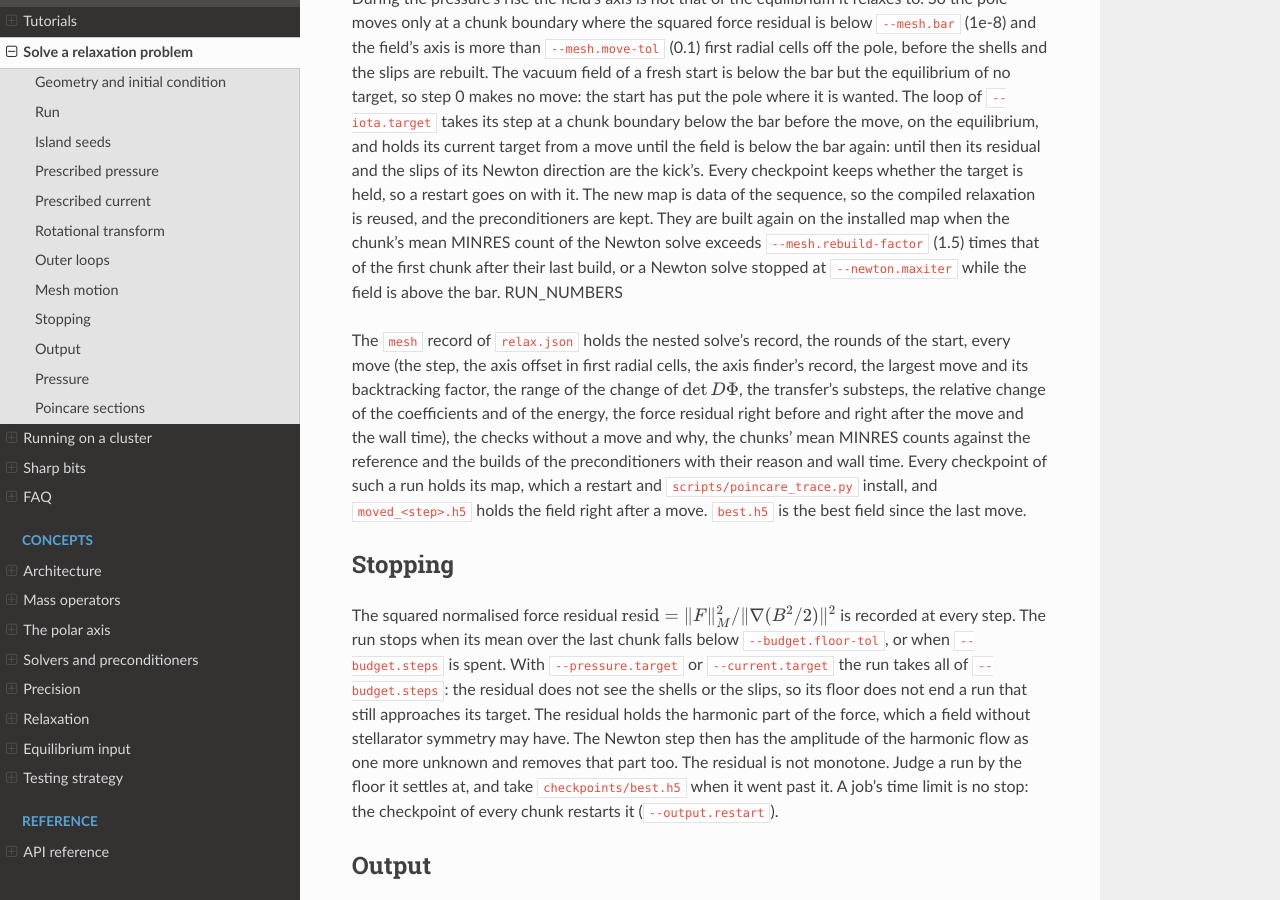
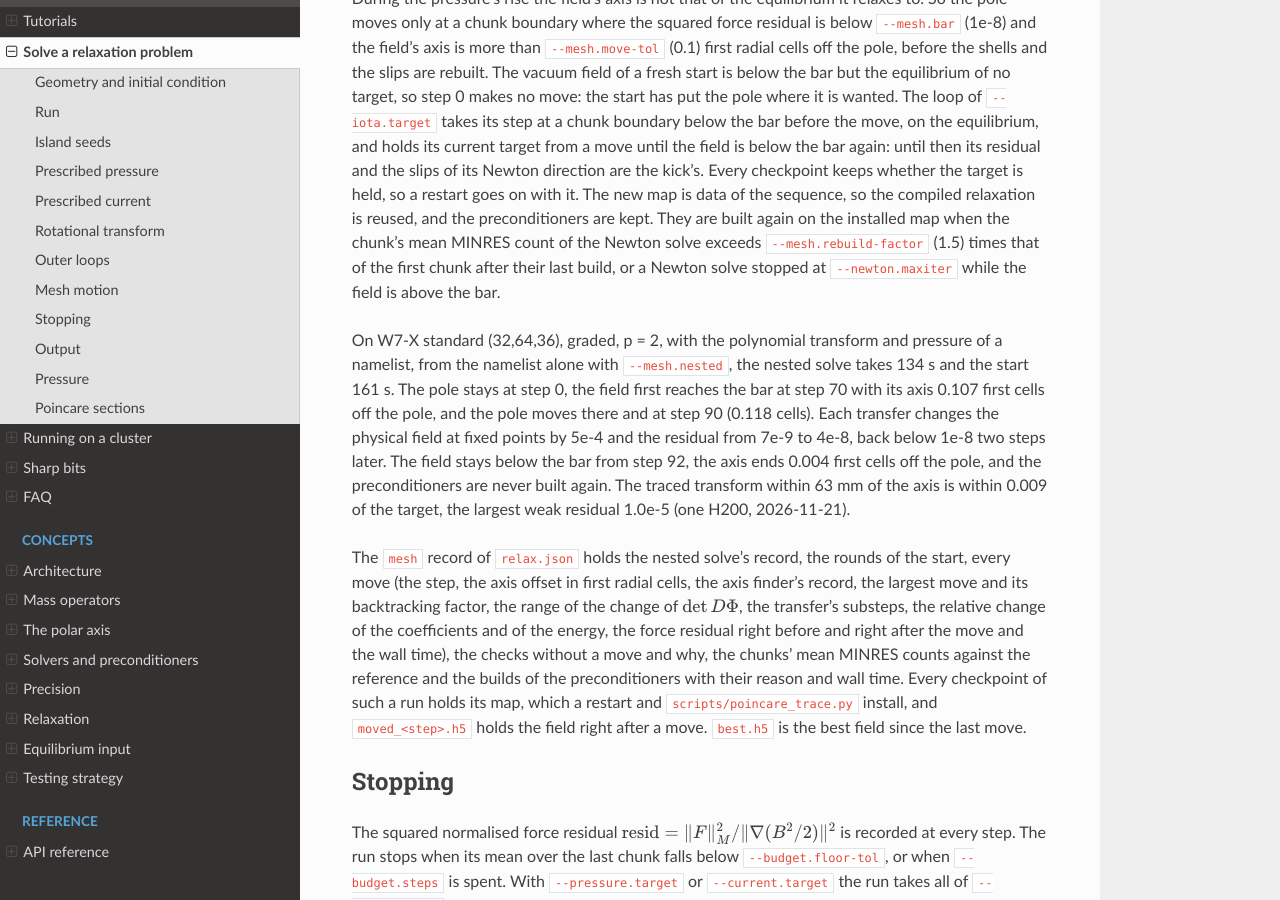
Before and after one commit to ToBlick/mrx, a Sphinx documentation site: the page built from docs/source/relaxation.md, in a window 1280 px wide and 900 px high, scrolled down 10141 px. Built offline with Sphinx 7.4.7 and the Read the Docs theme 3.1.0, drawn with Linux system fonts in a browser that asks for light colours.

Commit message:
Docs: the W7-X standard run of the two-pass start with the nested axis and the transfer

```diff
--- a/docs/source/relaxation.md
+++ b/docs/source/relaxation.md
@@ -525,7 +525,19 @@ and the preconditioners are kept. They are built again on the installed map
 when the chunk's mean MINRES count of the Newton solve exceeds
 `--mesh.rebuild-factor` (1.5) times that of the first chunk after their last
 build, or a Newton solve stopped at `--newton.maxiter` while the field is
-above the bar. RUN_NUMBERS
+above the bar.
+
+On W7-X standard (32,64,36), graded, p = 2, with the polynomial transform and
+pressure of a namelist, from the namelist alone with `--mesh.nested`, the
+nested solve takes 134 s and the start 161 s. The pole stays at step 0, the
+field first reaches the bar at step 70 with its axis 0.107 first cells off
+the pole, and the pole moves there and at step 90 (0.118 cells). Each
+transfer changes the physical field at fixed points by 5e-4 and the residual
+from 7e-9 to 4e-8, back below 1e-8 two steps later. The field stays below the
+bar from step 92, the axis ends 0.004 first cells off the pole, and the
+preconditioners are never built again. The traced transform within 63 mm of
+the axis is within 0.009 of the target, the largest weak residual 1.0e-5
+(one H200, 2026-11-21).
 
 The `mesh` record of `relax.json` holds the nested solve's record, the rounds
 of the start, every move (the step, the axis offset in first radial cells, the
```
